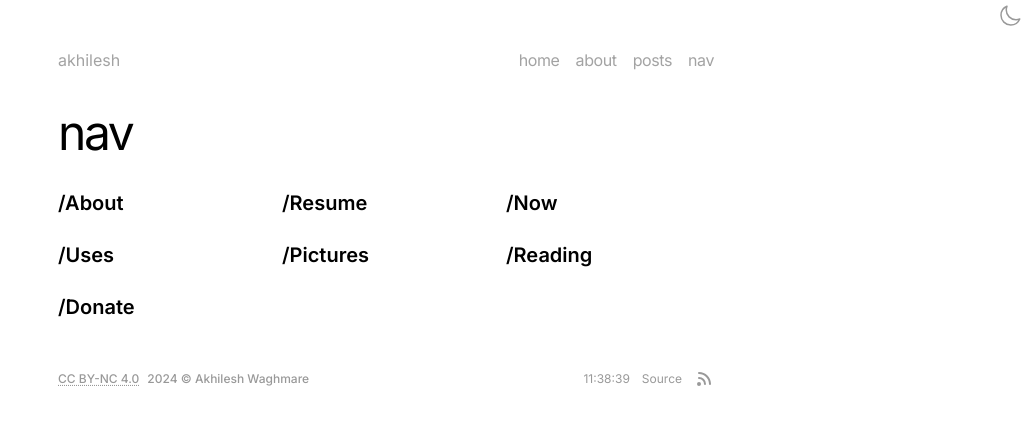
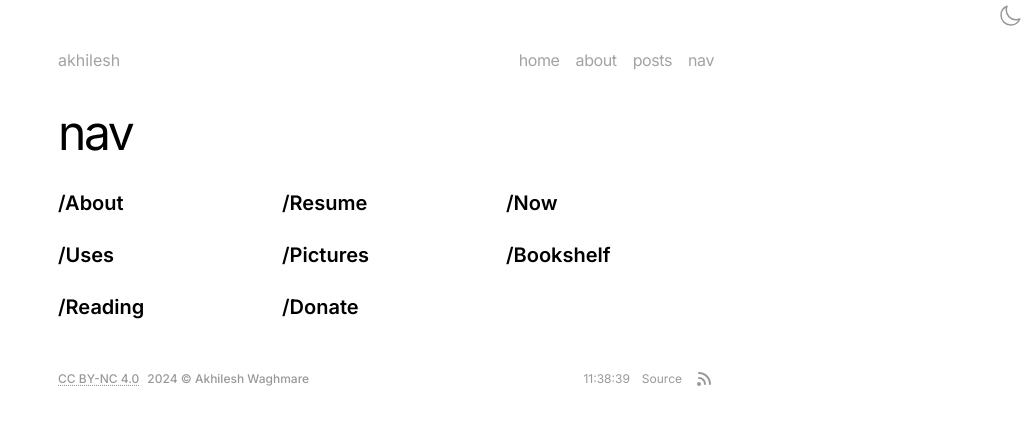
Before and after one commit to akhilesh-w/akhileshw.xyz, a Next.js app: page /nav in a window 1280 px wide. Shown: the top 424 px of the page, without its empty margins (254-1280 px from the left). Built offline with nearby package versions, Linux system fonts and the light colour scheme.

Commit message:
smol issue

```diff
--- a/src/app/books/page.tsx
+++ b/src/app/bookshelf/page.tsx
@@ -4,7 +4,7 @@ import MainLayout from "../../../components/main-layout";
 
 export const metadata: Metadata = {}
 
-export default function about() {
+export default function Bookshelf() {
   return (
     <MainLayout>
       <header>
--- a/src/app/nav/page.tsx
+++ b/src/app/nav/page.tsx
@@ -26,6 +26,7 @@ export default function Nav() {
           <NavigatorItem label="/Now" href="/now" />
           <NavigatorItem label="/Uses" href="/uses" />
           <NavigatorItem label="/Pictures" href="/pictures" />
+          <NavigatorItem label="/Bookshelf" href="/bookshelf" />
           <NavigatorItem label="/Reading" href="/reading" />
           <NavigatorItem label="/Donate" href="/donate" />
 
```
Also changed, not shown: 1 other file (tests, documents, lock files or other folders).
